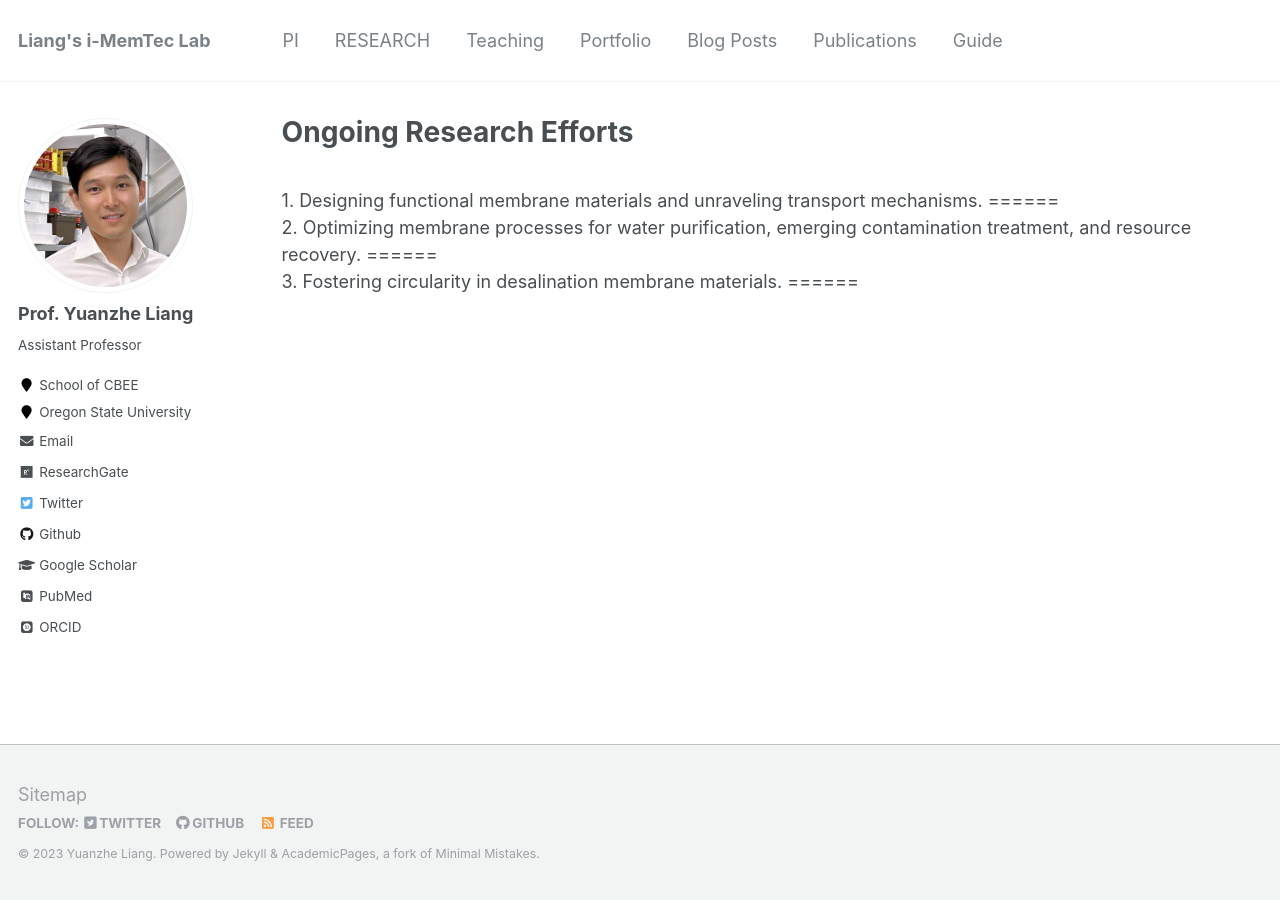
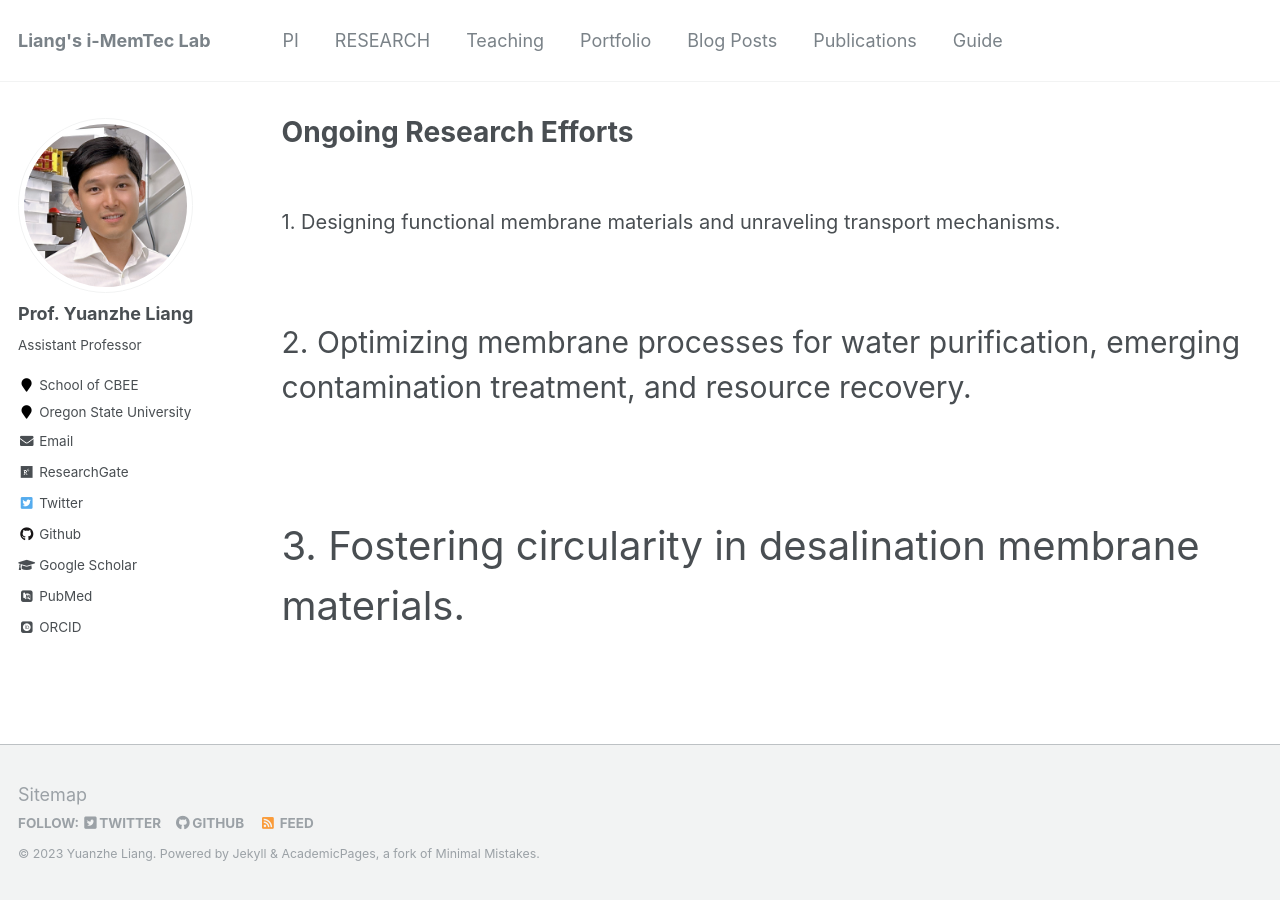
Before and after one commit to yuanzheliang/yuanzheliang.github.io, a Jekyll site: the page built from _pages/talks.html, in a window 1280 px wide. Built offline with Jekyll 4.4.1, drawn with Linux system fonts in a browser that asks for light colours; some web fonts are replaced.

Commit message:
Update talks.html

```diff
--- a/_pages/talks.html
+++ b/_pages/talks.html
@@ -6,11 +6,8 @@ author_profile: true
 ---
 
 <br>
-1. Designing functional membrane materials and unraveling transport mechanisms.
-======
+<p style="font-size: 20px;">1. Designing functional membrane materials and unraveling transport mechanisms.</p>
 <br>
-2. Optimizing membrane processes for water purification, emerging contamination treatment, and resource recovery.
-======
+<p style="font-size: 30px;">2. Optimizing membrane processes for water purification, emerging contamination treatment, and resource recovery.</p>
 <br>
-3. Fostering circularity in desalination membrane materials.
-======
+<p style="font-size: 40px;">3. Fostering circularity in desalination membrane materials.</p>
```
